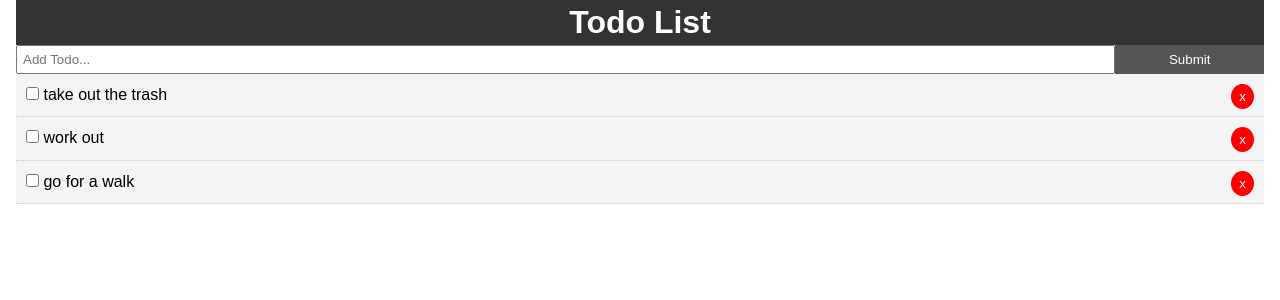
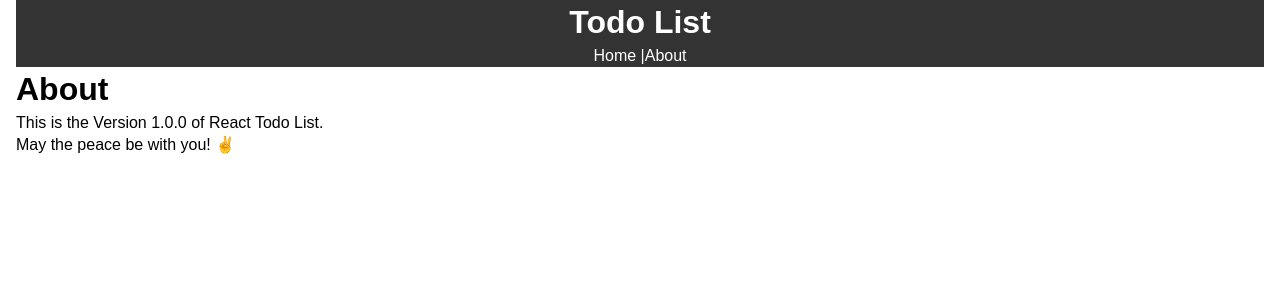
Before and after one commit to nimanthaF/react-todo, a React (Create React App) app: page /about in a window 1280 px wide. Shown: the top 300 px of the page. Built offline with nearby package versions, Linux system fonts and the light colour scheme.

Commit message:
adding the routes

```diff
--- a/src/App.js
+++ b/src/App.js
@@ -1,9 +1,11 @@
+import {BrowserRouter as Router, Route} from 'react-router-dom';
 import Todos from './components/Todos';
 import Header from './components/layout/Header';
 import AddTodo from './components/AddTodo';
+import About from './components/pages/About';
 import {v4 as uuid} from "uuid";
 import './App.css';
-import { Component } from 'react';
+import React, { Component } from 'react';
 
 
 class App extends Component{
@@ -64,13 +66,20 @@
   render(){
 
     return(
+      <Router>
         <div className="App">
           <div className='container'>
             <Header />
+            <Route exact path="/" render={props=>(
+              <React.Fragment>
                 <AddTodo addTodo={this.addTodo}/>
                 <Todos todos={this.state.todos} markComplete={this.markComplete} delTodo={this.delTodo}/>
+              </React.Fragment>
+            )}/>
+            <Route path="/about" component={About}/>
           </div>
         </div>
+      </Router>
     );
   }
 }
--- a/src/components/layout/Header.js
+++ b/src/components/layout/Header.js
@@ -1,4 +1,5 @@
 import React from 'react'
+import {Link} from 'react-router-dom';
 
 function Header(){
     return(
@@ -6,6 +7,8 @@
             <h1>
                 Todo List
             </h1>
+            <Link style={linkStyle}to="/">Home</Link> |
+            <Link style={linkStyle} to="/about">About</Link>
         </header>
     )
 }
@@ -17,4 +20,9 @@
     padding:'10 px'
 }
 
+const linkStyle={
+    color:'#fff',
+    textDecoration:'none'
+}
+
 export default Header;
--- /dev/null
+++ b/src/components/pages/About.js
@@ -0,0 +1,10 @@
+import React from 'react'
+
+export default function About() {
+    return (
+        <React.Fragment>
+            <h1>About</h1>
+            <p>This is the Version 1.0.0 of React Todo List.<br/>May the peace be with you! ✌</p>
+        </React.Fragment>
+    )
+}
```
Lines whose indentation alone changed are shown as unchanged.
